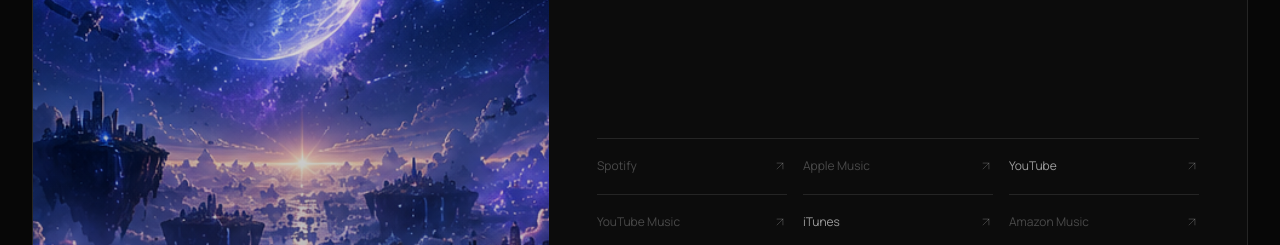
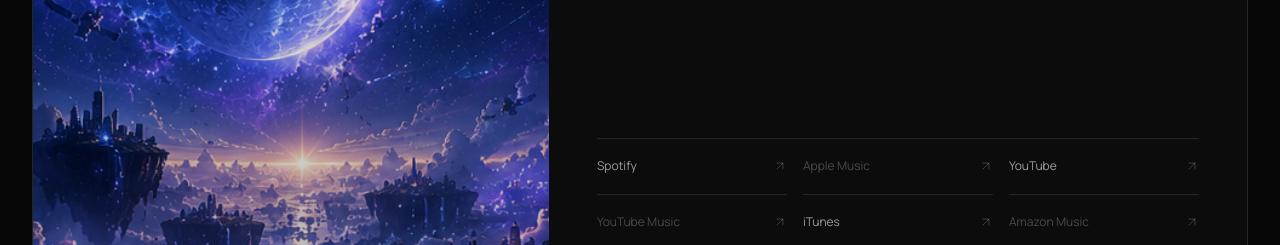
Before and after one commit to AnishRinge/velvet-blue, a Next.js app: page /music in a window 1280 px wide. Shown: the part 820-1065 px from the top of the page. Built offline with nearby package versions, Linux system fonts and the light colour scheme.

Commit message:
Added spotify link for satellites

```diff
--- a/data/songs.ts
+++ b/data/songs.ts
@@ -50,7 +50,7 @@ export const songs: Song[] = [
   lyrics: "",
 
   links: {
-    spotify: "",
+    spotify: "https://open.spotify.com/track/79XeRubfTVVvVp7is3MEEf?si=6d2817df46c44f9c",
     apple: "",
     youtube: "https://youtu.be/NvAEsLrzYyo",
     youtubeMusic: "",
```
